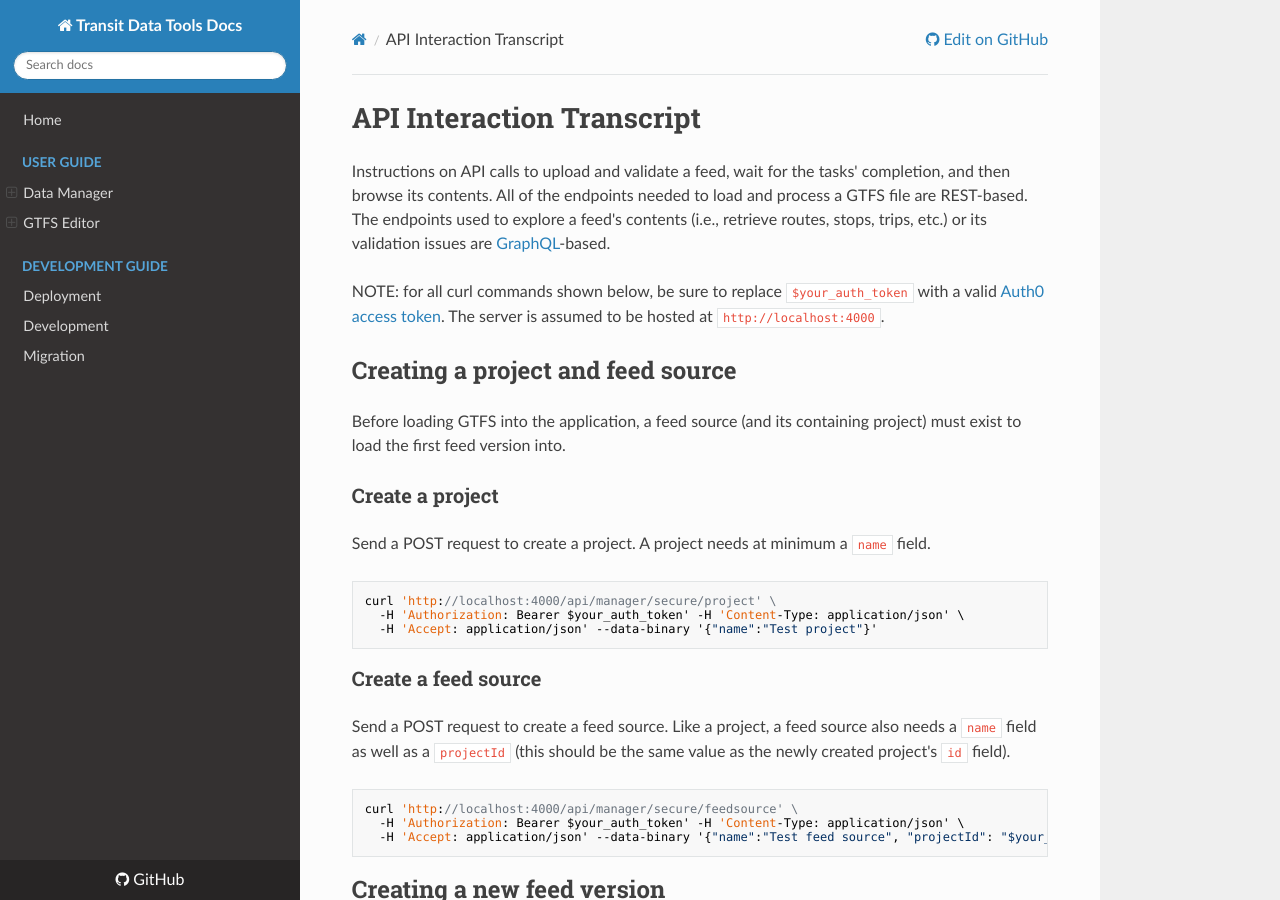
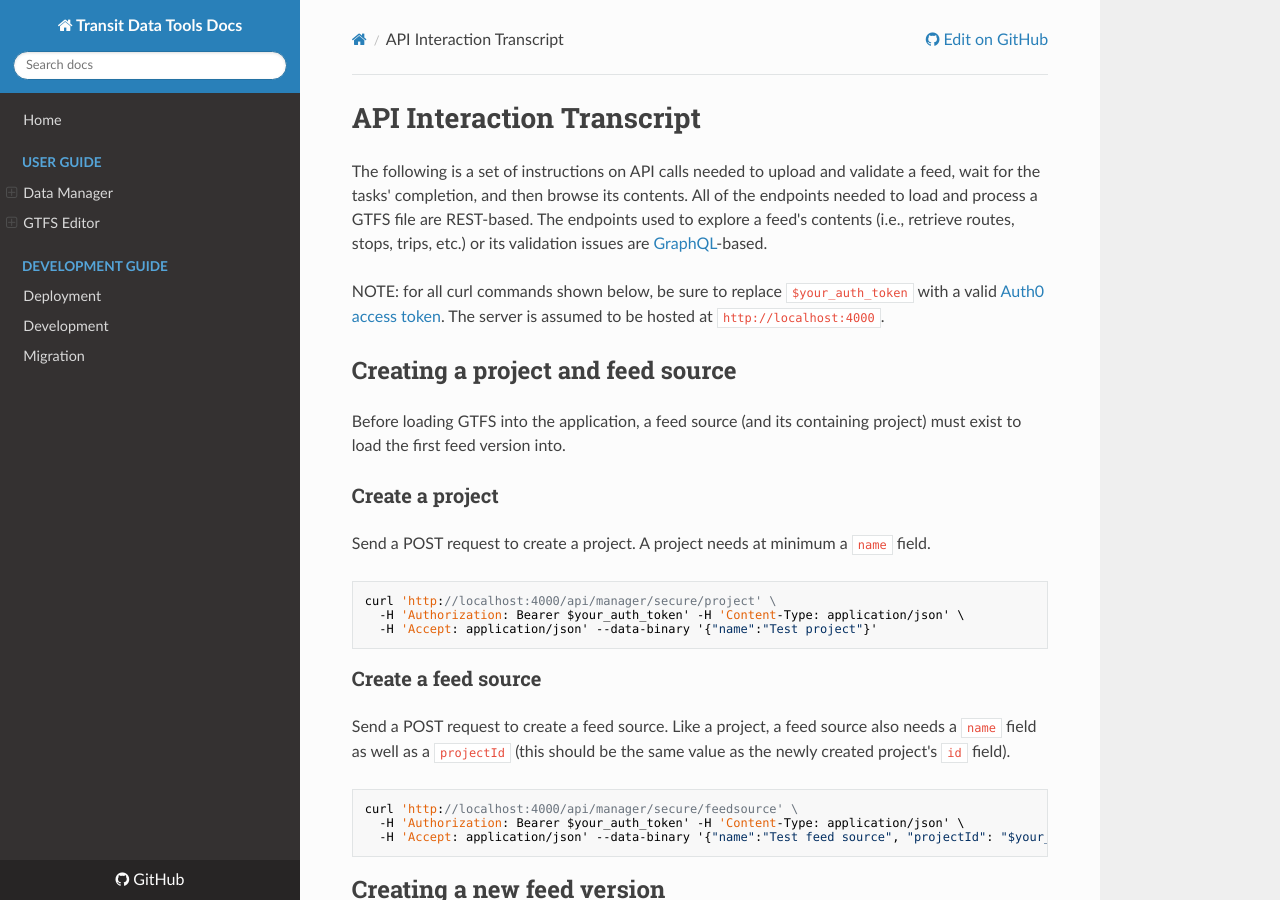
Before and after one commit to wtchen/datatools-ui, an MkDocs documentation site: the page built from docs/dev/api_interaction.md, in a window 1280 px wide and 900 px high. Built offline with MkDocs 1.6.1, drawn with Linux system fonts in a browser that asks for light colours; nearby versions of some CDN libraries; old or Windows-style settings are respelled for this version of MkDocs.

Commit message:
make first sentence a sentence

```diff
--- a/docs/dev/api_interaction.md
+++ b/docs/dev/api_interaction.md
@@ -1,9 +1,9 @@
 # API Interaction Transcript
-Instructions on API calls to upload and validate a feed, wait for the tasks'
-completion, and then browse its contents. All of the endpoints needed to load and
-process a GTFS file are REST-based. The endpoints used to explore a feed's
-contents (i.e., retrieve routes, stops, trips, etc.) or its validation issues
-are [GraphQL](http://graphql.org/)-based.
+The following is a set of instructions on API calls needed to upload and validate
+a feed, wait for the tasks' completion, and then browse its contents. All of the
+endpoints needed to load and process a GTFS file are REST-based. The endpoints
+used to explore a feed's contents (i.e., retrieve routes, stops, trips, etc.)
+or its validation issues are [GraphQL](http://graphql.org/)-based.
 
 NOTE: for all curl commands shown below, be sure to replace `$your_auth_token`
 with a valid [Auth0 access token](https://auth0.com/docs/tokens/access-token).
```
